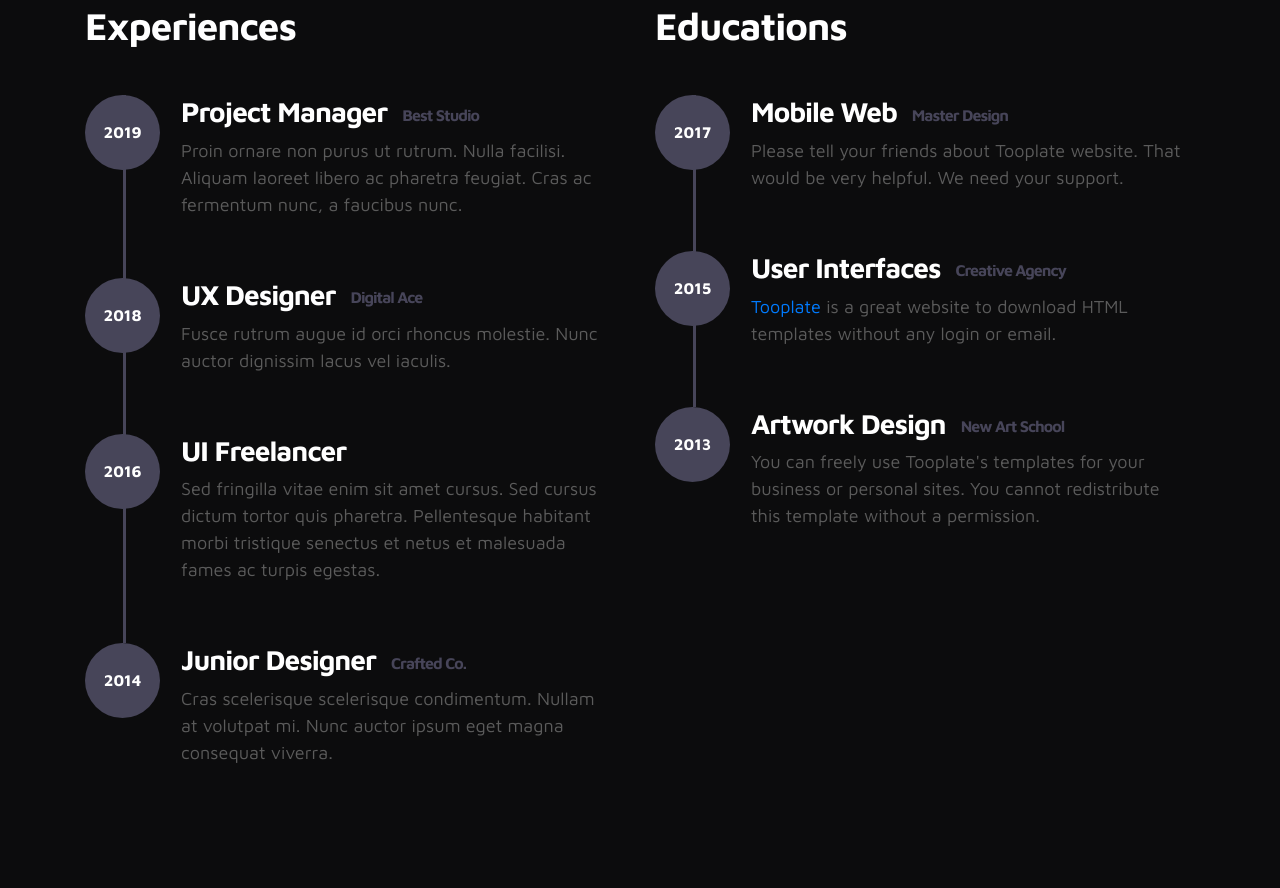
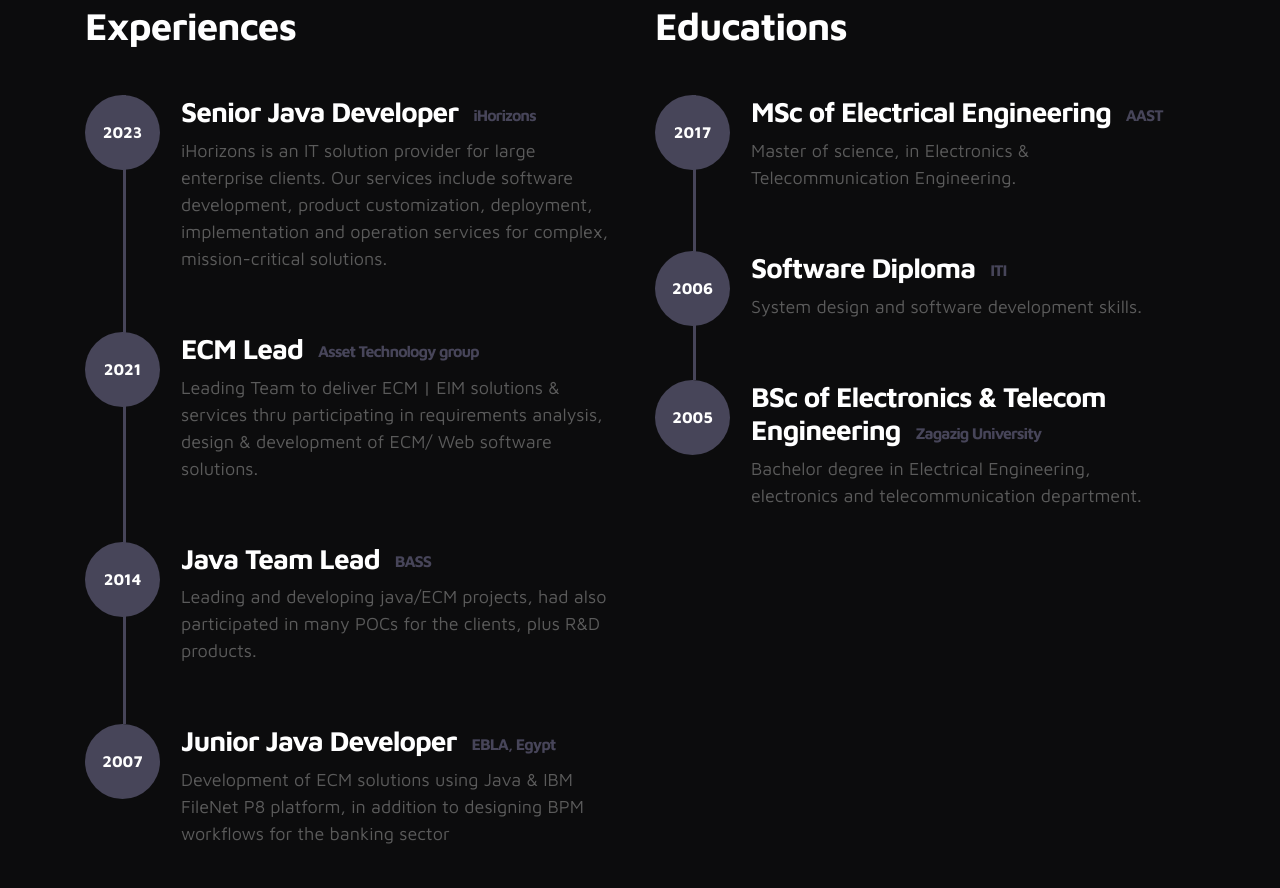
Before and after one commit to doooooo/doaafarouk, a plain HTML site: page index.html in a window 1280 px wide. Shown: the part 1499-2387 px from the top of the page. Drawn offline with Linux system fonts and the light colour scheme.

Commit message:
Experience & Education

```diff
--- a/index.html
+++ b/index.html
@@ -173,31 +173,25 @@ https://www.tooplate.com/view/2115-marvel
                     <div class="timeline">
                         <div class="timeline-wrapper">
                              <div class="timeline-yr">
-                                  <span>2019</span>
+                                  <span>2023</span>
                              </div>
                              <div class="timeline-info">
-                                  <h3><span>Project Manager</span><small>Best Studio</small></h3>
-                                  <p>Proin ornare non purus ut rutrum. Nulla facilisi. Aliquam laoreet libero ac pharetra feugiat. Cras ac fermentum nunc, a faucibus nunc.</p>
+                                  <h3><span>Senior Java Developer</span><small>iHorizons</small></h3>
+                                  <p>iHorizons is an IT solution provider for large enterprise clients. Our services include software development, product customization, deployment, implementation and operation services for complex, mission-critical solutions.</p>
                              </div>
                         </div>
 
                         <div class="timeline-wrapper">
                             <div class="timeline-yr">
-                                <span>2018</span>
+                                <span>2021</span>
                             </div>
                             <div class="timeline-info">
-                                <h3><span>UX Designer</span><small>Digital Ace</small></h3>
-                                <p>Fusce rutrum augue id orci rhoncus molestie. Nunc auctor dignissim lacus vel iaculis.</p>
-                            </div>
-                        </div>
-
-                        <div class="timeline-wrapper">
-                            <div class="timeline-yr">
-                                <span>2016</span>
-                            </div>
-                            <div class="timeline-info">
-                                <h3><span>UI Freelancer</h3>
-                                <p>Sed fringilla vitae enim sit amet cursus. Sed cursus dictum tortor quis pharetra. Pellentesque habitant morbi tristique senectus et netus et malesuada fames ac turpis egestas.</p>
+                                <h3><span>ECM Lead</span><small>Asset Technology group</small></h3>
+                                <p>
+                                  Leading Team to deliver ECM | EIM solutions & services
+                                  thru participating in requirements analysis,
+                                  design & development of ECM/ Web software solutions.
+                                </p>
                             </div>
                         </div>
 
@@ -206,8 +200,19 @@ https://www.tooplate.com/view/2115-marvel
                                 <span>2014</span>
                             </div>
                             <div class="timeline-info">
-                                <h3><span>Junior Designer<small>Crafted Co.</small></h3>
-                                <p>Cras scelerisque scelerisque condimentum. Nullam at volutpat mi. Nunc auctor ipsum eget magna consequat viverra.</p>
+                                <h3><span>Java Team Lead<small>BASS</small></h3>
+                                <p>Leading and developing java/ECM projects, had also participated in many POCs for the clients, plus R&D products.</p>
+                            </div>
+                        </div>
+
+                        <div class="timeline-wrapper">
+                            <div class="timeline-yr">
+                                <span>2007</span>
+                            </div>
+                            <div class="timeline-info">
+                                <h3><span>Junior Java Developer<small>EBLA, Egypt</small></h3>
+                                <p>Development of ECM solutions using Java & IBM FileNet P8 platform,
+                                  in addition to designing BPM workflows for the banking sector</p>
                             </div>
                         </div>
 
@@ -223,28 +228,28 @@ https://www.tooplate.com/view/2115-marvel
                                   <span>2017</span>
                              </div>
                              <div class="timeline-info">
-                                  <h3><span>Mobile Web</span><small>Master Design</small></h3>
-                                  <p>Please tell your friends about Tooplate website. That would be very helpful. We need your support.</p>
+                                  <h3><span>MSc of Electrical Engineering</span><small>AAST</small></h3>
+                                  <p>Master of science, in Electronics & Telecommunication Engineering.</p>
                              </div>
                         </div>
 
                         <div class="timeline-wrapper">
                             <div class="timeline-yr">
-                                <span>2015</span>
+                                <span>2006</span>
                             </div>
                             <div class="timeline-info">
-                                <h3><span>User Interfaces</span><small>Creative Agency</small></h3>
-                                <p><a rel="nofollow" href="https://www.facebook.com/tooplate">Tooplate</a> is a great website to download HTML templates without any login or email.</p>
+                                <h3><span>Software Diploma</span><small>ITI</small></h3>
+                                <p>System design and software development skills.</p>
                             </div>
                         </div>
 
                         <div class="timeline-wrapper">
                             <div class="timeline-yr">
-                                <span>2013</span>
+                                <span>2005</span>
                             </div>
                             <div class="timeline-info">
-                                <h3><span>Artwork Design</span><small>New Art School</small></h3>
-                                <p>You can freely use Tooplate's templates for your business or personal sites. You cannot redistribute this template without a permission.</p>
+                                <h3><span>BSc of Electronics & Telecom Engineering</span><small>Zagazig University</small></h3>
+                                <p>Bachelor degree in Electrical Engineering, electronics and telecommunication department.</p>
                             </div>
                         </div>
 
```
